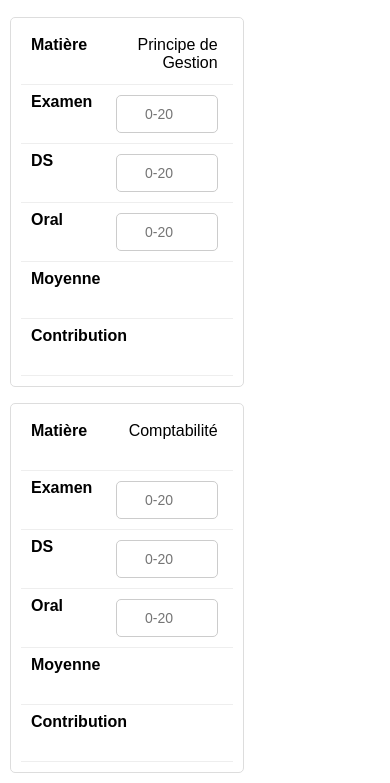
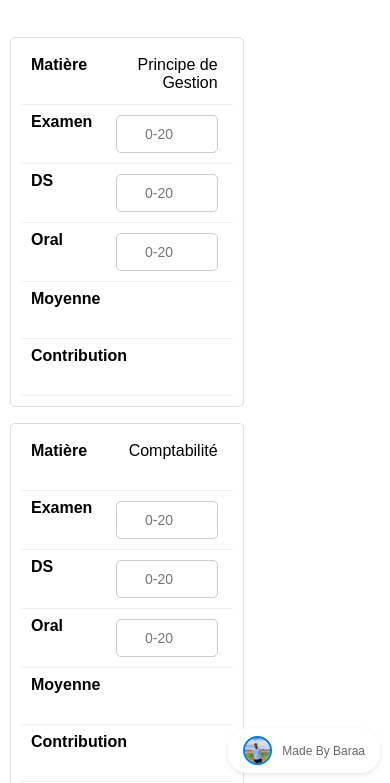
Before and after one commit to notoriousbaraa/moyenni, a plain HTML site: page index.html in a window 390 px wide. Shown: the part 61-844 px from the top of the page. Drawn offline with Linux system fonts and the light colour scheme.

Commit message:
Updated HTML and CSS for improved mobile responsiveness

```diff
--- a/index.html
+++ b/index.html
@@ -5,6 +5,48 @@
     <meta name="viewport" content="width=device-width, initial-scale=1.0">
     <title>Calculateur de Moyenne</title>
     <style>
+        .credit {
+            position: fixed;
+            bottom: 15px;
+            right: 15px;
+            color: #666;
+            font-size: 14px;
+            background-color: rgba(255, 255, 255, 0.9);
+            padding: 8px 15px;
+            border-radius: 20px;
+            box-shadow: 0 2px 5px rgba(0, 0, 0, 0.1);
+            z-index: 1000;
+            transition: opacity 0.3s;
+            display: flex;
+            align-items: center;
+            gap: 10px;
+        }
+
+        .credit:hover {
+            opacity: 0.8;
+        }
+
+        .credit img {
+            width: 30px;
+            height: 30px;
+            border-radius: 50%;
+            border: 2px solid #007BFF;
+            object-fit: cover;
+        }
+
+        @media (max-width: 768px) {
+            .credit {
+                bottom: 10px;
+                right: 10px;
+                font-size: 12px;
+            }
+
+            .credit img {
+                width: 25px;
+                height: 25px;
+            }
+        }
+
         body {
             font-family: Arial, sans-serif;
             text-align: center;
@@ -15,6 +57,7 @@
             justify-content: center;
             align-items: center;
             min-height: 100vh;
+            flex-direction: column;
         }
 
         .container {
@@ -22,8 +65,13 @@
             padding: 20px;
             border-radius: 10px;
             box-shadow: 0px 0px 10px rgba(0, 0, 0, 0.1);
-            width: 90%;
+            width: 100%;
             max-width: 1000px;
+            display: flex;
+            justify-content: center;
+            align-items: center;
+            flex-direction: column;
+            box-sizing: border-box;
         }
 
         table {
@@ -88,8 +136,8 @@
         @media (max-width: 768px) {
             .container {
                 padding: 10px;
-                width: 95%;
-                overflow-x: auto;
+                width: 100%;
+                max-width: 100%;
             }
 
             table {
@@ -299,5 +347,10 @@
         setInterval(saveData, 5000);
         window.onload = loadData;
     </script>
+
+    <div class="credit">
+        <img src="baraa.jpg" alt="Baraa">
+        <span>Made By Baraa</span>
+    </div>
 </body>
 </html>
```
Also changed, not shown: baraa.jpg (added).
